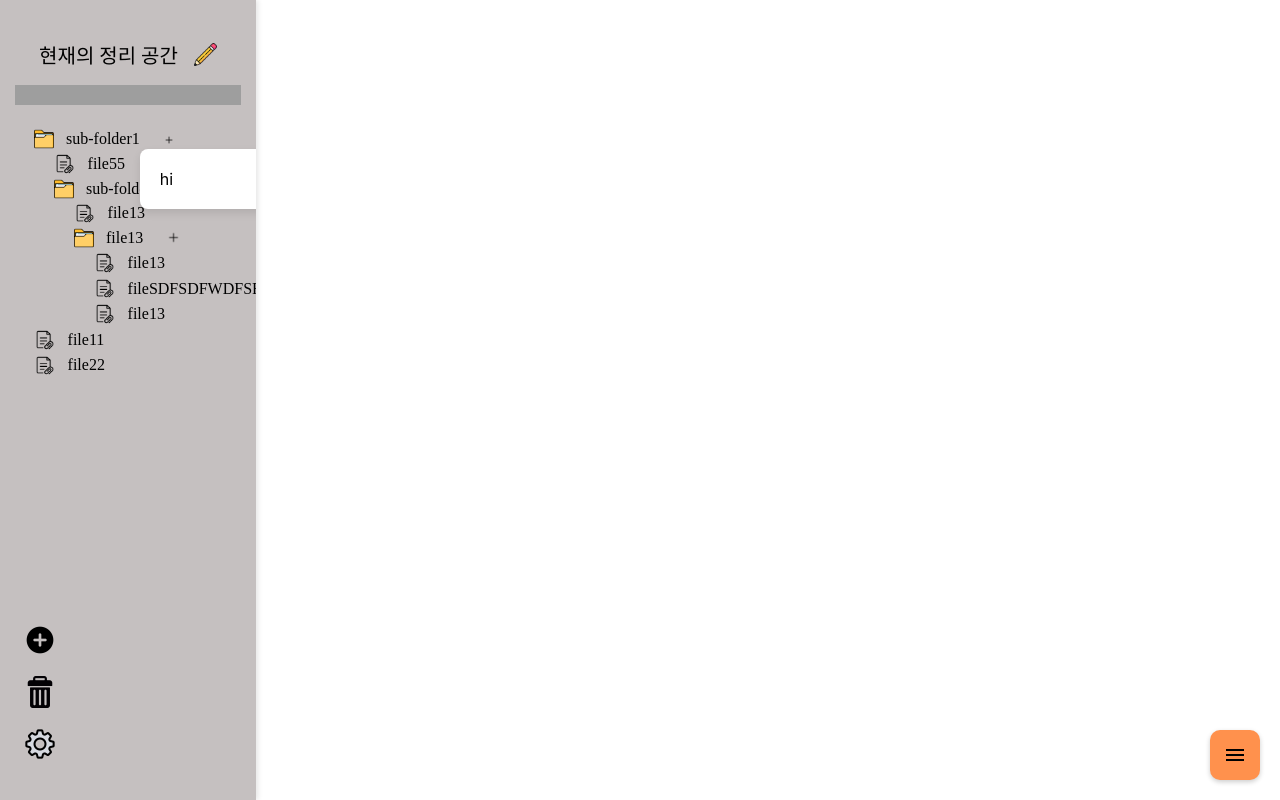
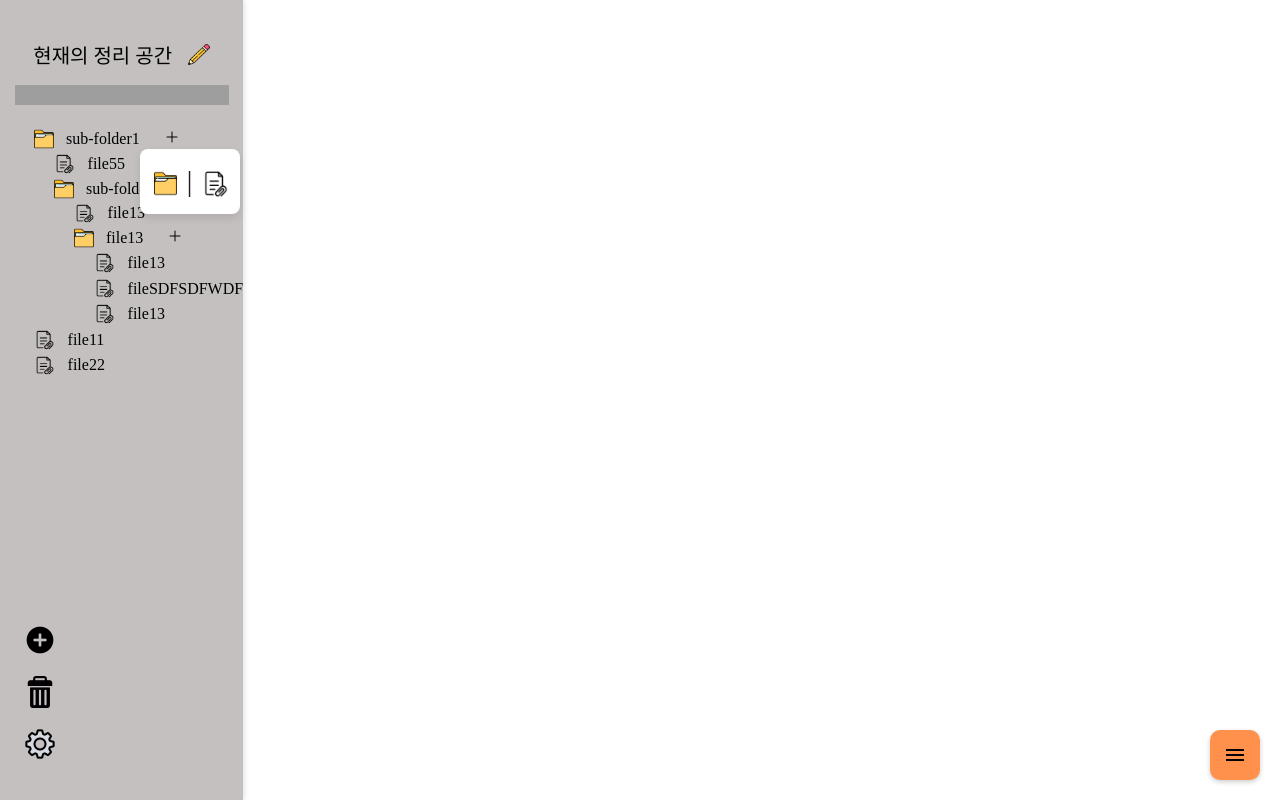
Before and after one commit to D209-anos/Ododoc, a React (Create React App) app in the folder frontend/fe_repo/: page /editor in a window 1280 px wide. Both pictures are taken after a click on the picture 168 px from the left and 139 px from the top of the page. Built offline with nearby package versions, Linux system fonts and the light colour scheme; grey boxes are pictures that could not be loaded; a web font is replaced by a local one.

Commit message:
feat: 사이드바 UI 개발

```diff
--- a/frontend/fe_repo/src/components/editor/AddModal.tsx
+++ b/frontend/fe_repo/src/components/editor/AddModal.tsx
@@ -1,5 +1,8 @@
 import React, { ReactNode, useRef, useState, useEffect, forwardRef, RefObject } from 'react';
 import Modal from '../../css/components/editor/Modal.module.css'
+import FolderImage from '../../assets/images/forder.png'
+import FileImage from '../../assets/images/file.png'
+import ColumnLine from '../../assets/images/columnLine.png'
 
 interface ModalProps {
     isOpen: boolean;
@@ -8,13 +11,35 @@ interface ModalProps {
 }
 
 const AddModal = forwardRef<HTMLImageElement, ModalProps>(({ isOpen, onClose, children }, ref) => {
+    const modalRef = useRef<HTMLDivElement>(null);
+
+    useEffect(() => {
+        const handleClickOutside = (event: MouseEvent) => {
+            if (modalRef.current && !modalRef.current.contains(event.target as Node)) {
+                onClose();
+            }
+        };
+
+        if (isOpen) {
+            document.addEventListener('mousedown', handleClickOutside);
+        }
+        return () => {
+            document.removeEventListener('mousedown', handleClickOutside);
+        }
+    }, [isOpen, onClose]);
+
     // 내부 useRef 항상 생성
     const internalRef = useRef<HTMLImageElement>(null);
+    const [selected, setSelected] = useState<string | null>(null);
 
     // ref가 RefObject인지 확인 후 사용
     const effectiveRef = (ref as RefObject<HTMLImageElement>) || internalRef;
 
     const [modalStyle, setModalStyle] = useState<React.CSSProperties>({});
+
+    const handleImageClick = (imageName: string) => {
+        setSelected(selected === imageName ? null : imageName);
+    };
 
     useEffect(() => {
         if (isOpen && effectiveRef.current) {
@@ -23,7 +48,7 @@ const AddModal = forwardRef<HTMLImageElement, ModalProps>(({ isOpen, onClose, ch
             setModalStyle({
                 position: 'absolute',
                  top: `${imgRect.top + scrollOffset}px`,
-                left: `${imgRect.right + 10}px` // 이미지 오른쪽으로 10px 이동
+                left: `${imgRect.right + 10}px`,
             });
         }
     }, [isOpen, effectiveRef]);
@@ -31,9 +56,19 @@ const AddModal = forwardRef<HTMLImageElement, ModalProps>(({ isOpen, onClose, ch
     if (!isOpen) return null;
 
     return (
-
-        <div className={Modal.modalContent} style={modalStyle} onClick={e => e.stopPropagation()}>
-            hi
+        <div className={Modal.modalWrapper} ref={modalRef}>
+            <div className={Modal.modalContent} style={modalStyle} onClick={e => e.stopPropagation()}>
+                <div className={Modal.addElement}>
+                    <div className={`${Modal.imageWrapper} ${selected === 'folder' ? Modal.active : ''}`} onClick={() => handleImageClick('folder')}>
+                        <img src={FolderImage} alt="folder-image" className={Modal.folderImage}/>
+                    </div>
+                    <img src={ColumnLine} alt="column-line" className={Modal.columnLine}/>
+                    <div className={`${Modal.imageWrapper} ${selected === 'file' ? Modal.active : ''}`}
+                         onClick={() => handleImageClick('file')}>
+                        <img src={FileImage} alt="file-image" className={Modal.fileImage}/>
+                    </div>
+                </div>
+            </div>
         </div>
     );
 });
--- /dev/null
+++ b/frontend/fe_repo/src/components/editor/SettingModal.tsx
@@ -0,0 +1,45 @@
+import React, { useState, useRef, useEffect } from 'react';
+import Setting from '../../css/components/editor/SettingModal.module.css'
+import ExitButton from '../../assets/images/xbutton.png'
+
+interface ModalProps {
+    isOpen: boolean;
+    onClose: () => void;
+    children?: React.ReactNode;
+}
+
+const SettingModal: React.FC<ModalProps> = ({ isOpen, onClose, children }) => {
+    const modalRef = useRef<HTMLDivElement>(null);
+
+    useEffect(() => {
+        const handleClickOutside = (event: MouseEvent) => {
+            if (modalRef.current && !modalRef.current.contains(event.target as Node)) {
+                onClose();
+            }
+        };
+
+        if (isOpen) {
+            document.addEventListener('mousedown', handleClickOutside);
+        }
+        return () => {
+            document.removeEventListener('mousedown', handleClickOutside);
+        }
+    }, [isOpen, onClose]);
+
+    const clickExitButton = () => {
+        onClose();
+    }
+
+    if (!isOpen) return null;
+
+    return (
+        <div className={Setting.container}>
+            <div className={Setting.settingWrapper} ref={modalRef}>
+                <img src={ExitButton} alt="x-button" className={Setting.exitButton} onClick={clickExitButton}/>
+                Setting
+            </div>
+        </div>
+    )
+}
+
+export default SettingModal
--- a/frontend/fe_repo/src/components/editor/SideBar.tsx
+++ b/frontend/fe_repo/src/components/editor/SideBar.tsx
@@ -1,4 +1,4 @@
-import React, { useState, useRef, RefObject } from 'react';
+import React, { useState, useRef, RefObject, useEffect } from 'react';
 import Sidebar from '../../css/components/editor/SideBar.module.css'
 import PencilImage from '../../assets/images/pencil.png'
 import FolderImage from '../../assets/images/forder.png'
@@ -9,6 +9,8 @@ import AddButton from '../../assets/images/addbutton.png'
 import TrashButton from '../../assets/images/trashIcon.png'
 import SettingButton from '../../assets/images/settingIcon.png'
 import AddModal from '../../components/editor/AddModal'
+import TrashModal from '../../components/editor/TrashModal'
+import SettingModal from '../../components/editor/SettingModal'
 
 interface IContentItem {
     id: number;
@@ -91,15 +93,13 @@ const dummyData: IContentItem = {
 };
 
 function SideBar() {
-    const [modalActive, setModalActive] = useState<Record<number, boolean>>({});
-
-    const [activeButtonRef, setActiveButtonRef] = useState<RefObject<HTMLImageElement> | null>(null);
+    const [modalActive, setModalActive] = useState<Record<number, boolean>>({});        // 파일, 폴더 추가 모달
+    const [isTrashModalOpen, setTrashModalOpen] = useState(false);                      // 휴지통 모달
+    const [isSettingModalOpen, setSettingModalOpen] = useState(false);                  // 설정 모달
 
     const toggleModal = (id: number) => {
         setModalActive(prev => ({ ...prev, [id]: !prev[id] }));
     };
-
-    const imgRef = useRef<HTMLImageElement>(null);
 
     const renderContents = (contents: IContentItem[]): JSX.Element[] => {
         return contents.map((item: IContentItem) => {
@@ -145,8 +145,10 @@ function SideBar() {
             {renderContents(dummyData.contents as IContentItem[])}
             <div className={Sidebar.sideButtonWrapper}>
                 <img src={MakeFileImage} alt="make-file-button" className={Sidebar.makeFileButton}/>
-                <img src={TrashButton} alt="trash-button" className={Sidebar.trashButton} />
-                <img src={SettingButton} alt="setting-button" className={Sidebar.settingButton} />
+                <img src={TrashButton} alt="trash-button" className={Sidebar.trashButton} onClick={() => setTrashModalOpen(true)}/>
+                <TrashModal isOpen={isTrashModalOpen} onClose={() => setTrashModalOpen(false)} />
+                <img src={SettingButton} alt="setting-button" className={Sidebar.settingButton} onClick={() => setSettingModalOpen(true)}/>
+                <SettingModal isOpen={isSettingModalOpen} onClose={() => setSettingModalOpen(false)}/>
             </div>
         </div>
     )
--- /dev/null
+++ b/frontend/fe_repo/src/components/editor/TrashModal.tsx
@@ -0,0 +1,45 @@
+import React, { useState, useRef, useEffect } from 'react';
+import Trash from '../../css/components/editor/TrashModal.module.css'
+import ExitButton from '../../assets/images/xbutton.png'
+
+interface ModalProps {
+    isOpen: boolean;
+    onClose: () => void;
+    children?: React.ReactNode;
+}
+
+const TrashModal: React.FC<ModalProps> = ({ isOpen, onClose, children }) => {
+    const modalRef = useRef<HTMLDivElement>(null);
+
+    useEffect(() => {
+        const handleClickOutside = (event: MouseEvent) => {
+            if (modalRef.current && !modalRef.current.contains(event.target as Node)) {
+                onClose();
+            }
+        };
+
+        if (isOpen) {
+            document.addEventListener('mousedown', handleClickOutside);
+        }
+        return () => {
+            document.removeEventListener('mousedown', handleClickOutside);
+        }
+    }, [isOpen, onClose]);
+
+    const clickExitButton = () => {
+        onClose();
+    }
+
+    if (!isOpen) return null;
+
+    return (
+        <div className={Trash.container}>
+            <div className={Trash.trashWrapper} ref={modalRef}>
+                <img src={ExitButton} alt="x-button" className={Trash.exitButton} onClick={clickExitButton}/>
+                TrashBox
+            </div>
+        </div>
+    )
+}
+
+export default TrashModal
--- a/frontend/fe_repo/src/css/components/editor/Modal.module.css
+++ b/frontend/fe_repo/src/css/components/editor/Modal.module.css
@@ -1,11 +1,53 @@
-/* Modal.module.css */
-
 .modalContent {
     background: white;
     padding: 20px;
     border-radius: 8px;
     box-shadow: 0 4px 8px rgba(0, 0, 0, 0.1);
-    min-width: 300px;
-    z-index: 1001;
-    position: absolute;
+    width: 60px;
+    height: 25px;
+    position: fixed;
+    color: black;
+    z-index: 1000;
+    max-height: 400px;
 }
+
+.addElement {
+    display: flex;
+    flex-direction: row;
+    align-items: center;
+    justify-content: center;
+}
+
+.folderImage {
+    width: 1.45rem;
+    height: 1.55rem;
+    display: flex;
+    justify-content: center;
+    align-items: center;
+    margin-left: 5px;
+}
+
+.columnLine {
+    width: 1.55rem;
+    height: 1.65rem;
+    display: flex;
+    justify-content: center;
+    align-items: center;
+}
+
+.fileImage {
+    width: 1.75rem;
+    height: 1.85rem;
+    display: flex;
+    justify-content: center;
+    align-items: center;
+}
+
+.imageWrapper {
+    cursor: pointer;
+    transition: transform 0.1s ease;
+}
+
+.imageWrapper:hover {
+    transform: scale(1.2);
+}
--- a/frontend/fe_repo/src/css/components/editor/SideBar.module.css
+++ b/frontend/fe_repo/src/css/components/editor/SideBar.module.css
@@ -27,7 +27,7 @@
     position: relative;
     top: 0;
     left: 0;
-    width: 20%;
+    width: 19%;
     height: 98vh;
     background-color: rgb(197, 192, 192);
     box-shadow: 2px 0 5px rgba(0, 0, 0, 0.1);
@@ -37,7 +37,25 @@
     padding-top: 2vh;
     overflow-x: auto;
     overflow-y: auto;
-    white-space: nowrap; /* 요소 줄 바꿈 금지 */
+    white-space: nowrap;
+}
+
+.sidebar::-webkit-scrollbar {
+    width: 18px; /* 세로 스크롤바 높이 */
+    height: 18px; /* 가로 스크롤바 높이 */
+    background-color: #f9f9f9;
+}
+
+.sidebar::-webkit-scrollbar-thumb {
+    background-color: #ea7515; /* 세로 스크롤바 색상 */
+    border-radius: 10px;
+    border: 2px solid #f9f9f9;
+}
+
+.sidebar::-webkit-scrollbar-thumb:horizontal {
+    background-color: #da7c1f; /* 가로 스크롤바 색상 */
+    border-radius: 10px;
+    border: 2px solid #f9f9f9;
 }
 
 .nicknameSpace {
@@ -95,8 +113,16 @@
     margin-left: 3vh;
 }
 
+.forderImage:hover {
+    cursor: pointer;
+}
+
 .folderName {
     width: fit-content;
+}
+
+.folderName:hover {
+    cursor: pointer;
 }
 
 .fileSpace {
@@ -116,9 +142,22 @@
     margin-left: 3vh;
 }
 
+.fileImage:hover {
+    cursor: pointer;
+}
+
+.fileName:hover {
+    cursor: pointer;
+}
+
 .addButton {
-    width: 8%;
+    width: 1rem;
+    height: 1rem;
     margin-left: 3vh;
+}
+
+.addButton:hover {
+    cursor: pointer;
 }
 
 .sideButtonWrapper {
@@ -147,3 +186,14 @@
     width: 2rem;
     height: 2rem;
 }
+
+.folderWrapper:hover {
+    background-color: gray;
+    color: white;
+    width: 110%;
+}
+
+.fileSpace:hover {
+    background-color: gray;
+    color: white;
+}
--- /dev/null
+++ b/frontend/fe_repo/src/css/components/editor/TrashModal.module.css
@@ -0,0 +1,29 @@
+.container {
+    position: fixed;
+    top: 0;
+    left: 0;
+    right: 0;
+    bottom: 0;
+    display: flex;
+    justify-content: center;
+    align-items: center;
+    background-color: rgba(0, 0, 0, 0.5);
+}
+
+.trashWrapper {
+    padding: 20px;
+    background: white;
+    border-radius: 10px;
+    box-shadow: 0px 4px 6px rgba(0, 0, 0, 0.1);
+    width: 700px;
+    height: 450px;
+    position: relative;
+}
+
+.exitButton {
+    width: 20px;
+    height: 20px;
+    position: absolute;
+    top: 3vh;
+    right: 3vh;
+}
```
Also changed, not shown: frontend/fe_repo/src/css/components/editor/SettingModal.module.css (added, +29 -0 lines), frontend/fe_repo/src/assets/images/columnLine.png (added), frontend/fe_repo/src/assets/images/xbutton.png (added).
